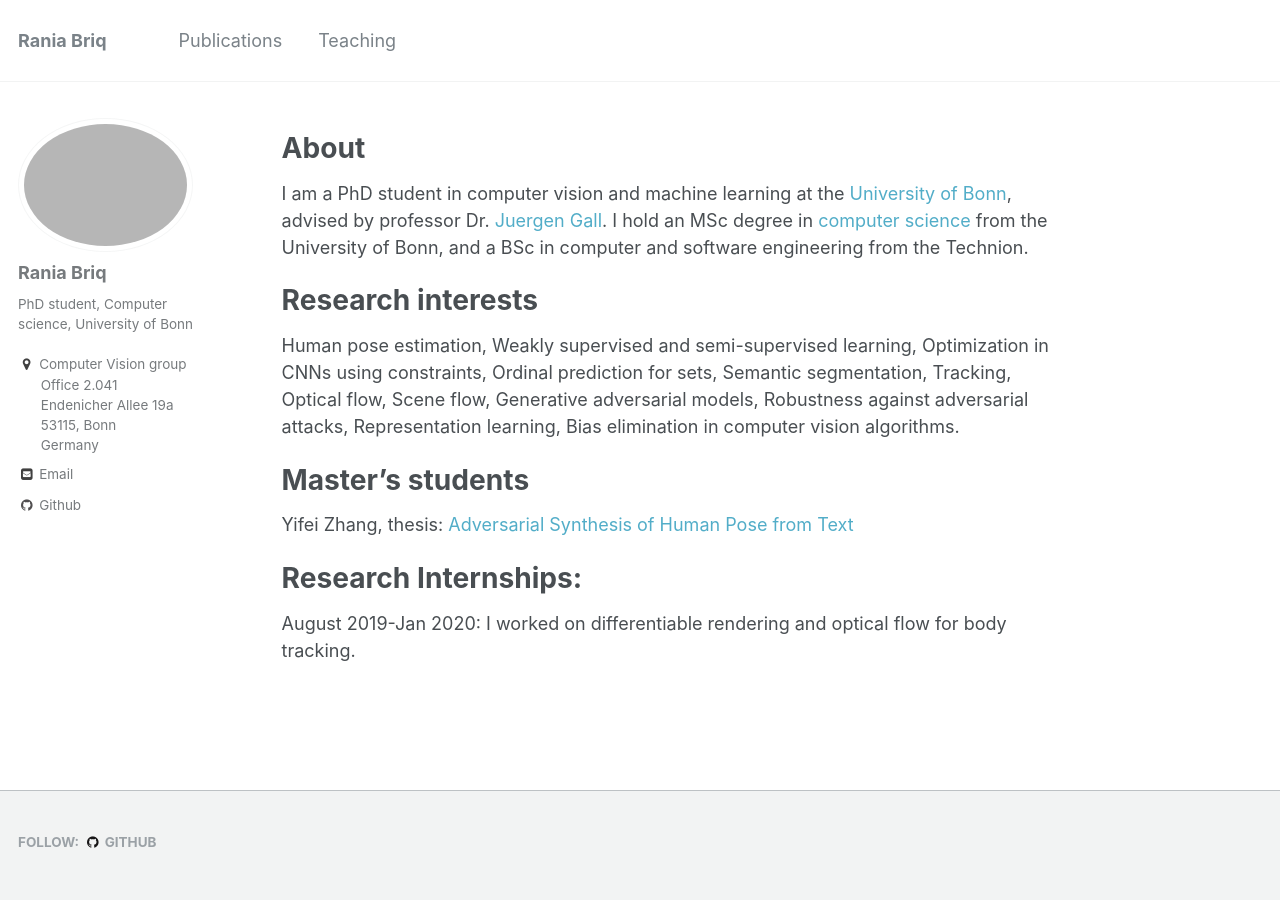
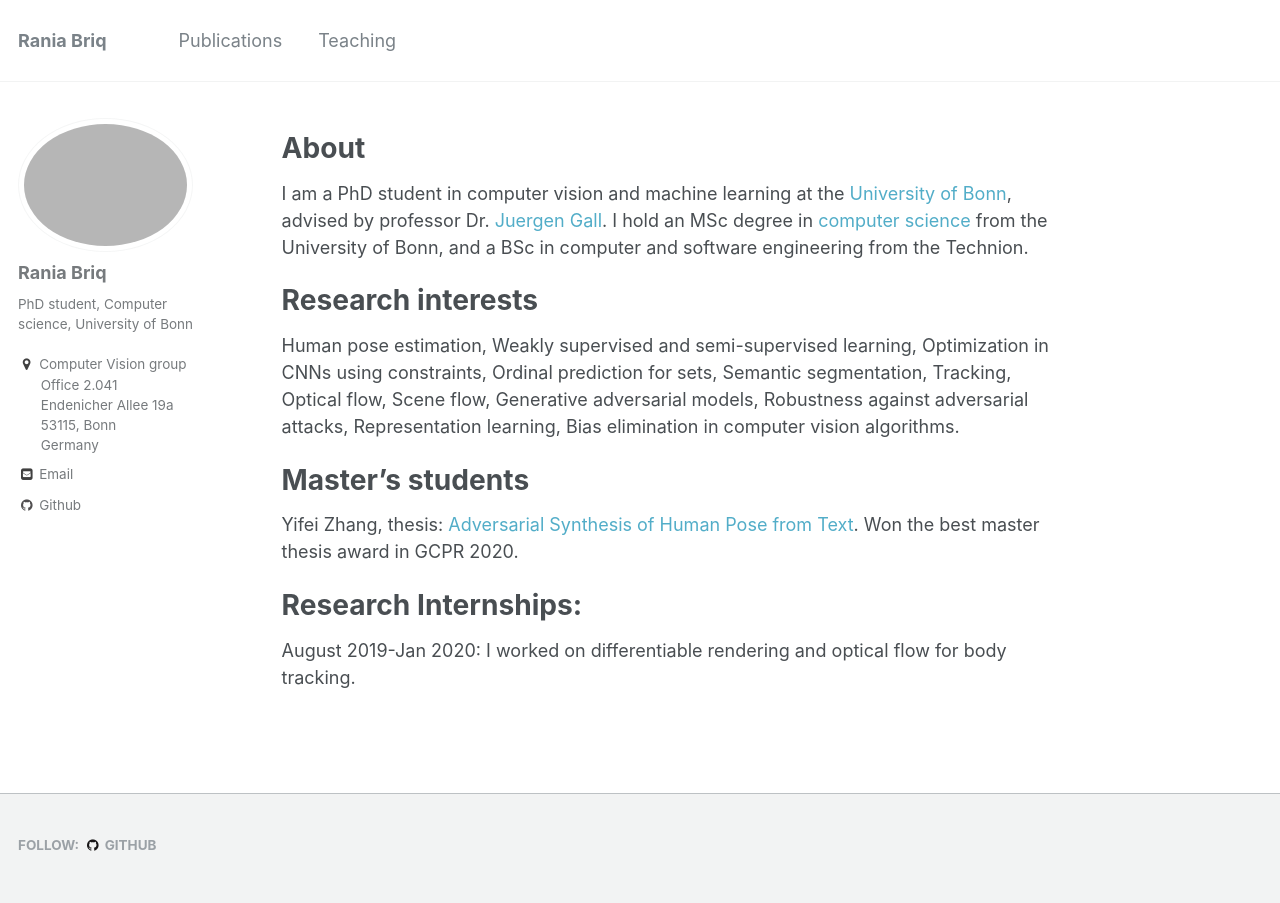
Before and after one commit to briqr/briqr.github.io, a Jekyll site: the page built from _pages/about.md, in a window 1280 px wide. Built offline with Jekyll 4.4.1, drawn with Linux system fonts in a browser that asks for light colours.

Commit message:
Update about.md

```diff
--- a/_pages/about.md
+++ b/_pages/about.md
@@ -25,7 +25,7 @@ Human pose estimation, Weakly supervised and semi-supervised learning, Optimizat
 Master's students
 ======
 
-Yifei Zhang, thesis: [Adversarial Synthesis of Human Pose from Text](https://arxiv.org/abs/2005.00340)
+Yifei Zhang, thesis: [Adversarial Synthesis of Human Pose from Text](https://arxiv.org/abs/2005.00340). Won the best master thesis award in GCPR 2020.
 
 Research Internships:
 ======
```
